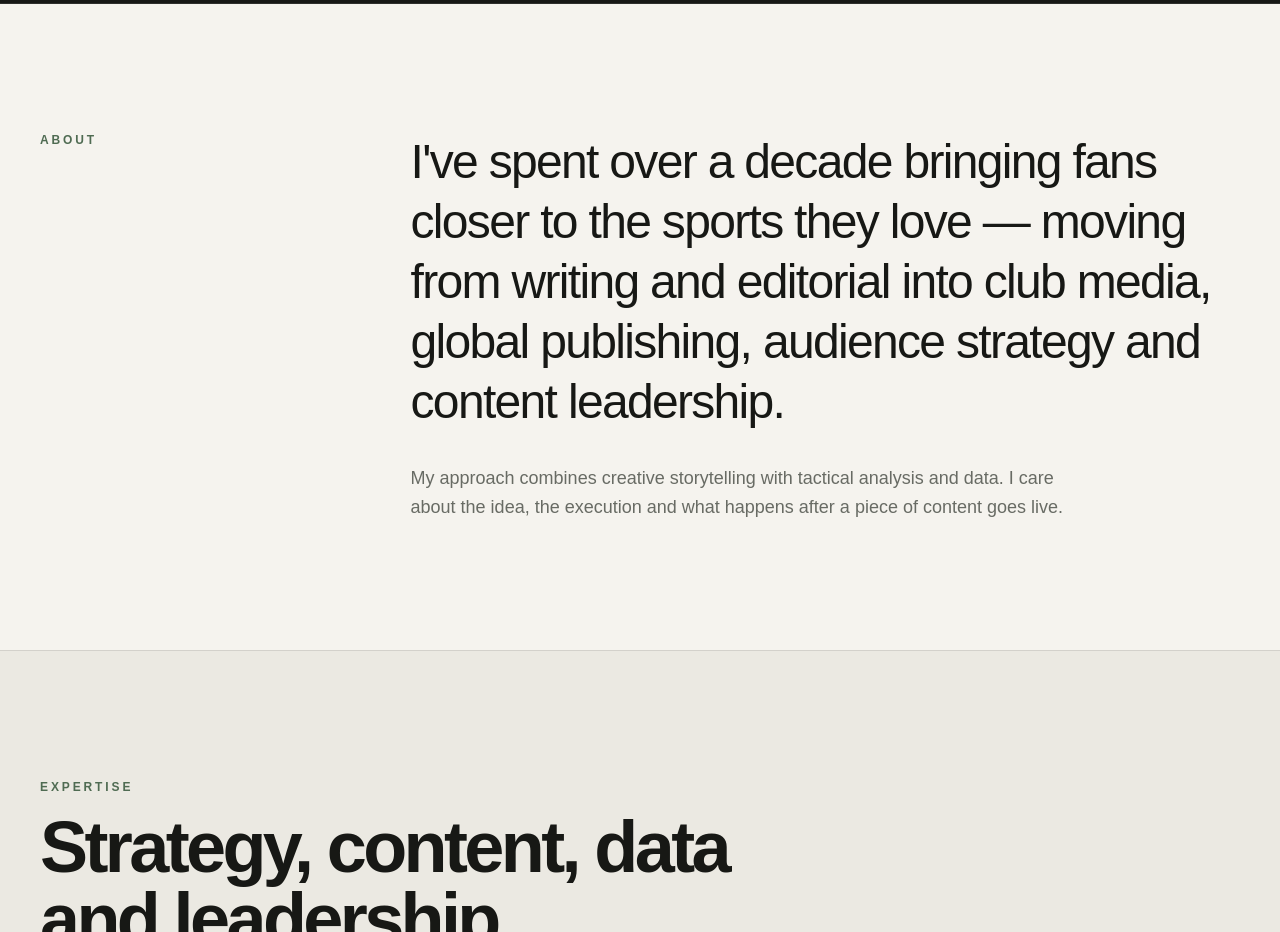
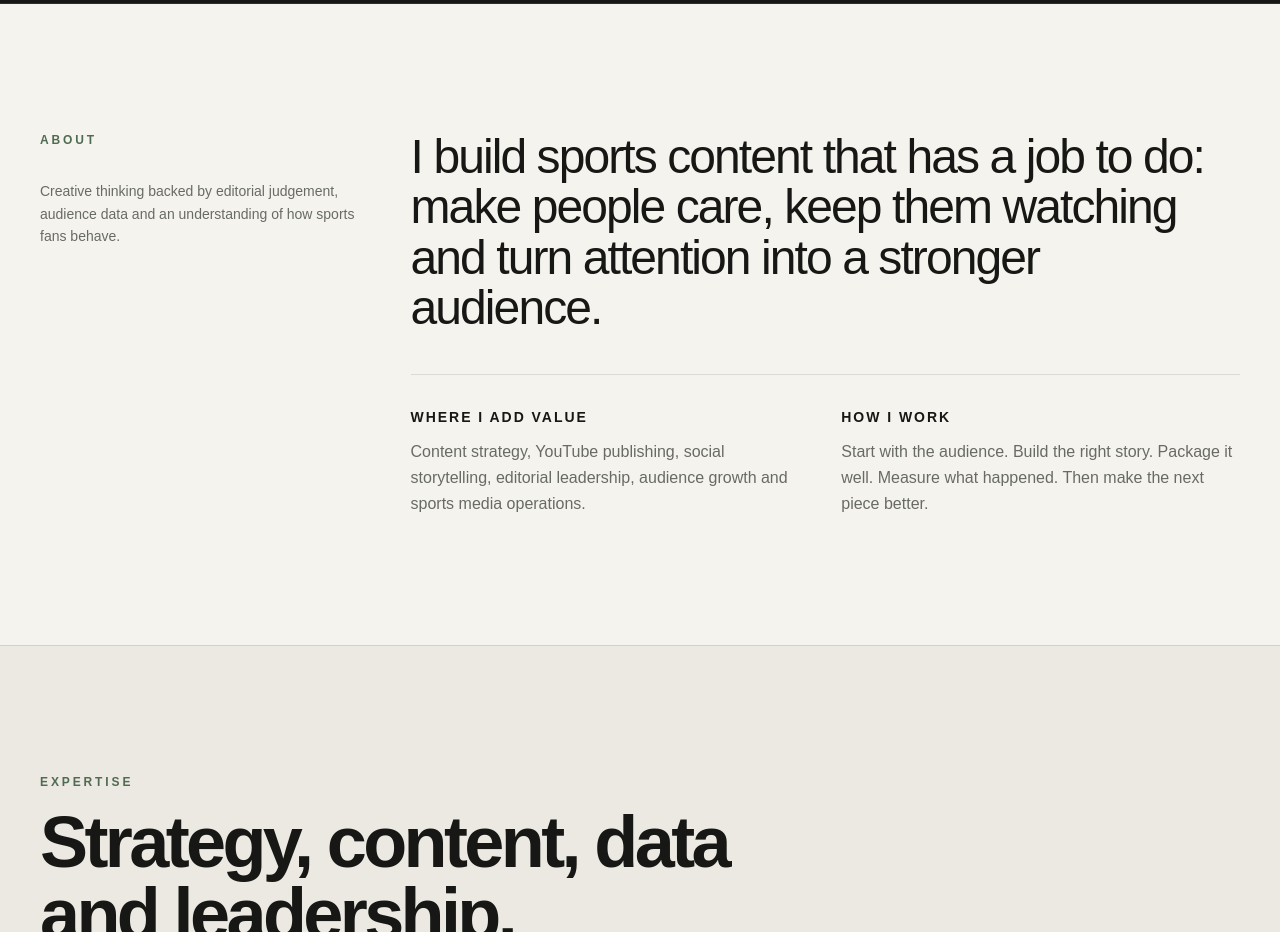
Before and after one commit to AakarshBot/aakars-portfolio-v2, a Next.js app: page / in a window 1280 px wide. Shown: the part 5760-6692 px from the top of the page. Built offline with nearby package versions, Linux system fonts and the light colour scheme.

Commit message:
feat: sharpen about section positioning

```diff
--- a/src/components/About.tsx
+++ b/src/components/About.tsx
@@ -3,10 +3,30 @@ import { SectionLabel } from "./SectionLabel";
 export function About() {
   return (
     <section id="about" className="mx-auto grid max-w-7xl gap-12 px-6 py-24 lg:grid-cols-[0.7fr_1.8fr] lg:px-10 lg:py-32">
-      <div><SectionLabel>About</SectionLabel></div>
       <div>
-        <p className="max-w-5xl text-3xl font-medium leading-tight tracking-[-0.035em] md:text-5xl">I&apos;ve spent over a decade bringing fans closer to the sports they love — moving from writing and editorial into club media, global publishing, audience strategy and content leadership.</p>
-        <p className="mt-8 max-w-2xl text-lg leading-relaxed text-[var(--muted)]">My approach combines creative storytelling with tactical analysis and data. I care about the idea, the execution and what happens after a piece of content goes live.</p>
+        <SectionLabel>About</SectionLabel>
+        <p className="mt-8 max-w-xs text-sm leading-relaxed text-[var(--muted)]">
+          Creative thinking backed by editorial judgement, audience data and an understanding of how sports fans behave.
+        </p>
+      </div>
+      <div>
+        <p className="max-w-5xl text-3xl font-medium leading-[1.05] tracking-[-0.04em] md:text-5xl">
+          I build sports content that has a job to do: make people care, keep them watching and turn attention into a stronger audience.
+        </p>
+        <div className="mt-10 grid gap-8 border-t border-black/10 pt-8 md:grid-cols-2">
+          <div>
+            <h3 className="text-sm font-semibold uppercase tracking-[0.14em]">Where I add value</h3>
+            <p className="mt-3 max-w-md text-base leading-relaxed text-[var(--muted)]">
+              Content strategy, YouTube publishing, social storytelling, editorial leadership, audience growth and sports media operations.
+            </p>
+          </div>
+          <div>
+            <h3 className="text-sm font-semibold uppercase tracking-[0.14em]">How I work</h3>
+            <p className="mt-3 max-w-md text-base leading-relaxed text-[var(--muted)]">
+              Start with the audience. Build the right story. Package it well. Measure what happened. Then make the next piece better.
+            </p>
+          </div>
+        </div>
       </div>
     </section>
   );
```
